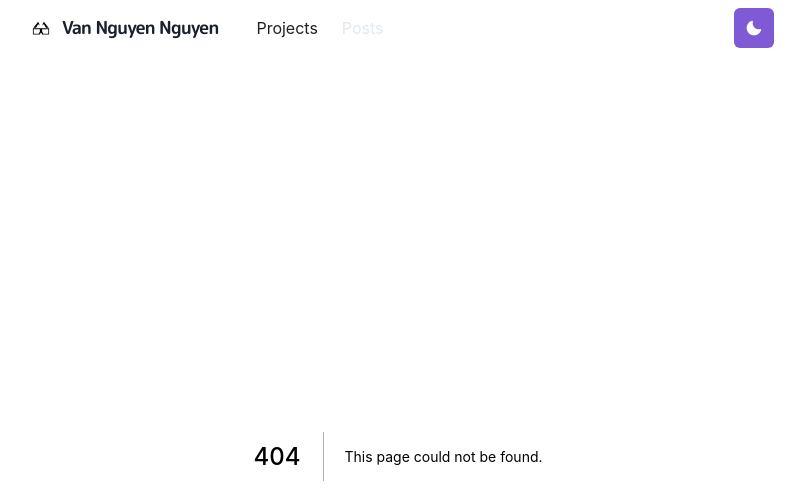
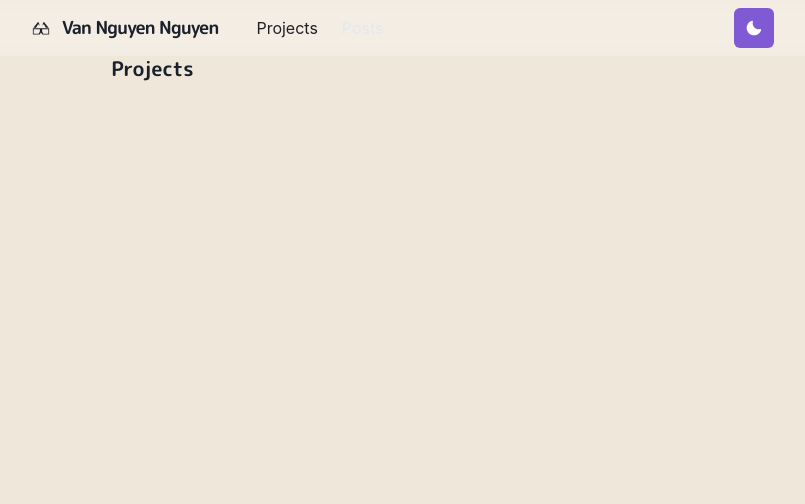
Before and after one commit to hades42/vannguyen-dev, a Next.js app: page /projects in a window 1280 px wide. Before the commit this address had no page. Shown: the top 504 px of the page, without its empty margins (242-1047 px from the left). Built offline with nearby package versions, Linux system fonts and the light colour scheme.

Commit message:
Add Project page

```diff
--- /dev/null
+++ b/pages/projects.js
@@ -0,0 +1,14 @@
+import { Container, Heading, SimpleGrid, Divider } from '@chakra-ui/react';
+import Section from '../components/section';
+
+const Projects = () => {
+  return (
+    <Container>
+      <Heading as="h3" fontSize={20} mb={4}>
+        Projects
+      </Heading>
+    </Container>
+  );
+};
+
+export default Projects;
```
